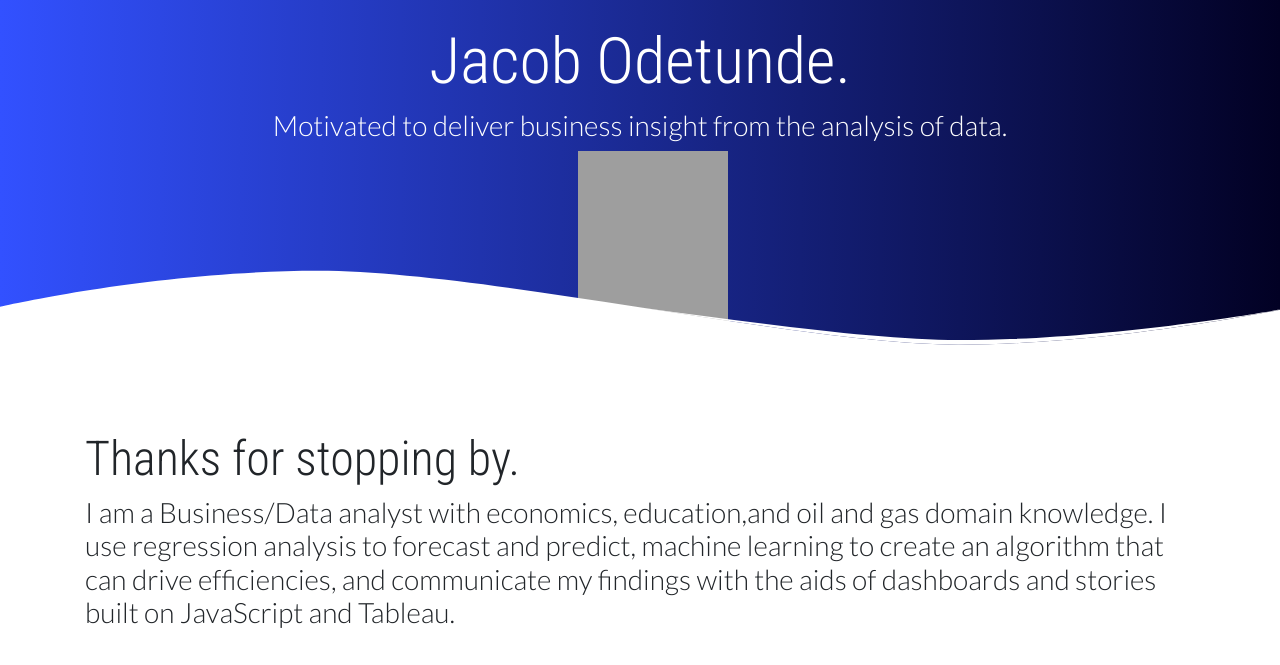
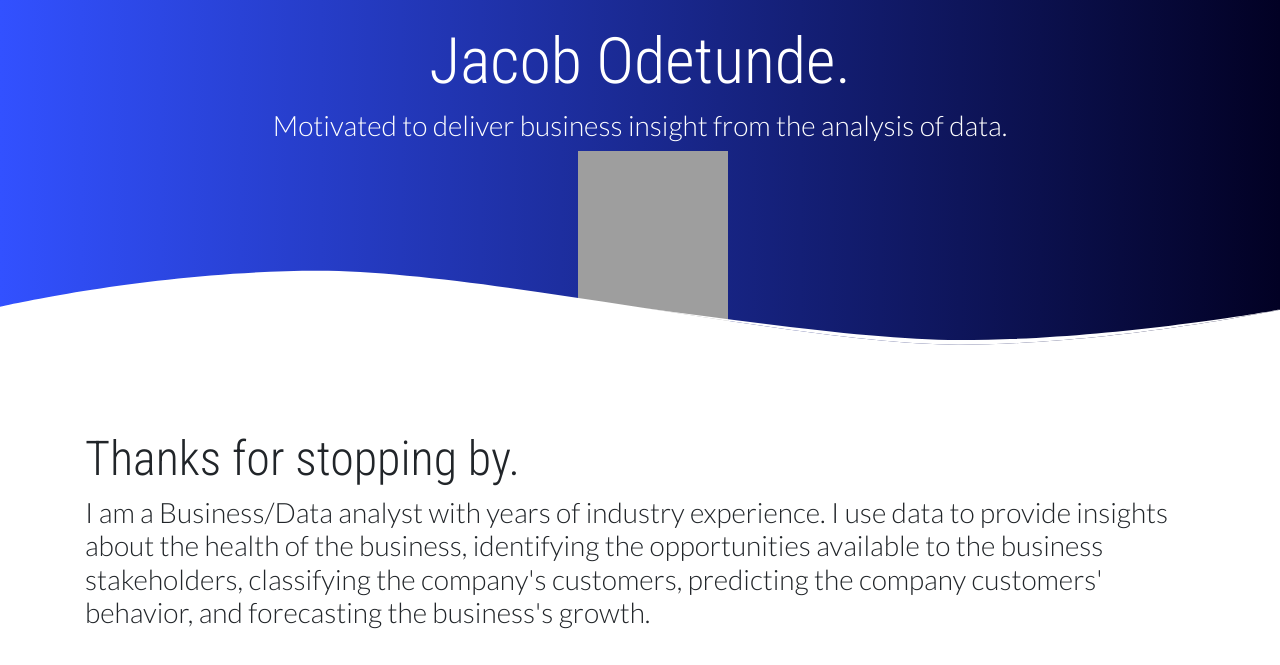
Before and after one commit to jacodetunde/jacodetunde2.github.io, a plain HTML site: page index.html in a window 1280 px wide. Shown: the top 665 px of the page. Drawn offline with nearby package versions, Linux system fonts and the light colour scheme; grey boxes are pictures that could not be loaded.

Commit message:
Add files via upload

```diff
--- a/index.html
+++ b/index.html
@@ -50,9 +50,9 @@
     <section class="container">
         <h1 class="title">Thanks for stopping by.
         </h1>
-        <h3 class="subtitle">I am a Business/Data analyst with economics, education,and oil and gas domain knowledge.
-            I use regression analysis to forecast and predict, machine learning to create an algorithm that can drive efficiencies,
-            and communicate my findings with the aids of dashboards and stories built on JavaScript and Tableau.
+        <h3 class="subtitle">I am a Business/Data analyst with years of industry experience.
+            I use data to provide insights about the health of the business,  identifying the opportunities available to the
+            business stakeholders, classifying the company's customers, predicting the company customers' behavior, and forecasting the business's growth.
         </h3>
     </section>
 
@@ -227,7 +227,7 @@
                     <h2>Unsupervised Machine Learning Clustering of Cryptocurrencies</h2>
                     <p>
                         The purpose of this project is to create a report that includes what cryptocurrencies are on the trading market and how they could be grouped to create a classification system for new investors.
-                        The project involves using pandas to clean and preprocess the data so as to fit the machine learning models. Since there is no known output for this analysis, it has been decided to use unsupervised learning.
+                        The project involves using pandas to clean and preprocess the data so as to fit the machine learning models. Since there is no known output for this analysis, it has been decided to use unsupervised machine learning.
                         To group the cryptocurrencies, it was decided to use clustering algorithm, then use data visualizations to share findings with the investors.
                     </p>
                     <a href="https://github.com/jacodetunde/Cryptocurrencies" class="btn"><i class="fab fa-github"></i> Code</a>
```
